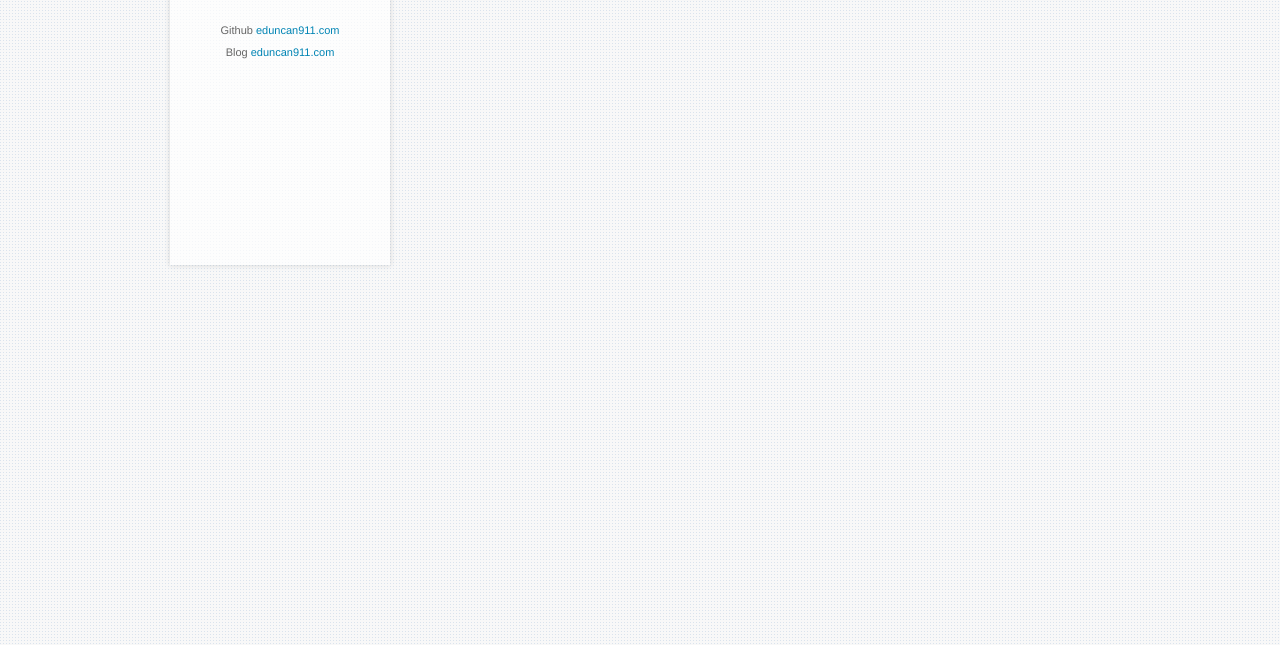
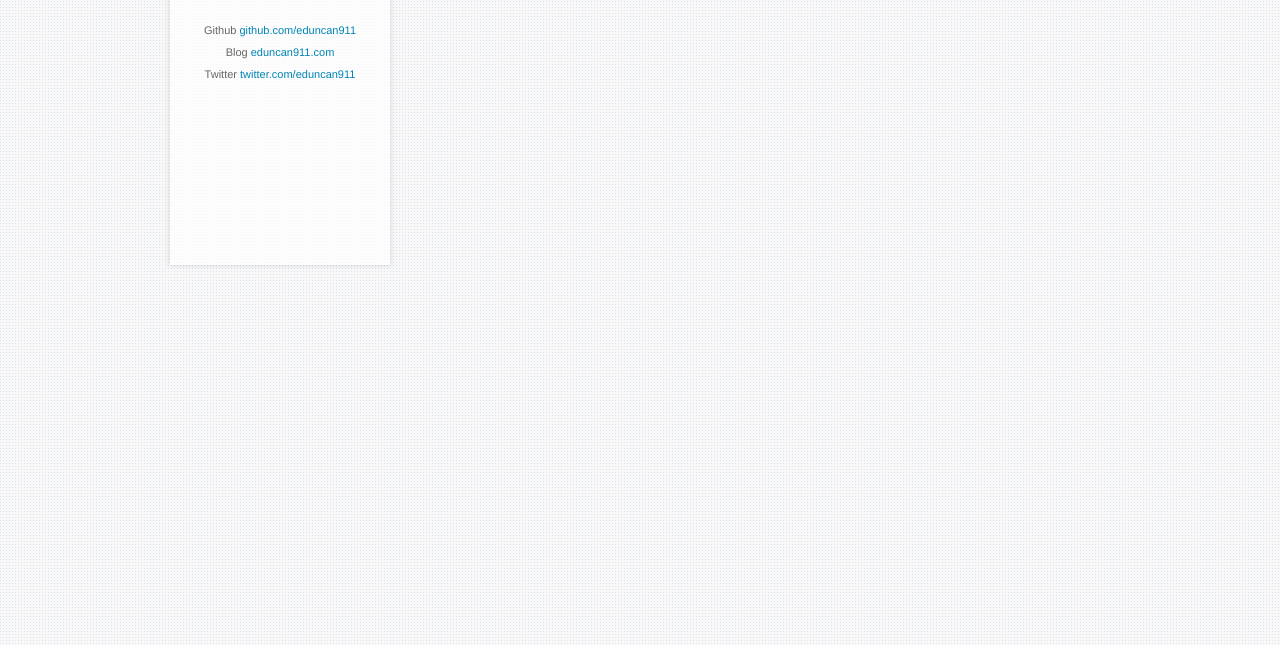
Before and after one commit to eduncan911/eduncan911.github.com, a plain HTML site: page index.html in a window 1280 px wide. Shown: the part 155-800 px from the top of the page. Drawn offline with Linux system fonts and the light colour scheme.

Commit message:
Update index.html

```diff
--- a/index.html
+++ b/index.html
@@ -227,8 +227,9 @@
         <a href="https://github.com/eduncan911"><h1>eduncan911</h1></a>
         <p>Software, patterns, and<br /> other nick nacks.</p>
         <p>&nbsp;</p>
-        <p>Github <a href="https://github.com/eduncan911">eduncan911.com</a></p>
+        <p>Github <a href="https://github.com/eduncan911">github.com/eduncan911</a></p>
         <p>Blog <a href="http://eduncan911.com">eduncan911.com</a></p>
+        <p>Twitter <a href="http://twitter.com/eduncan911">twitter.com/eduncan911</a></p>
       </div>
 
       <div class="grid grid-3">
```
